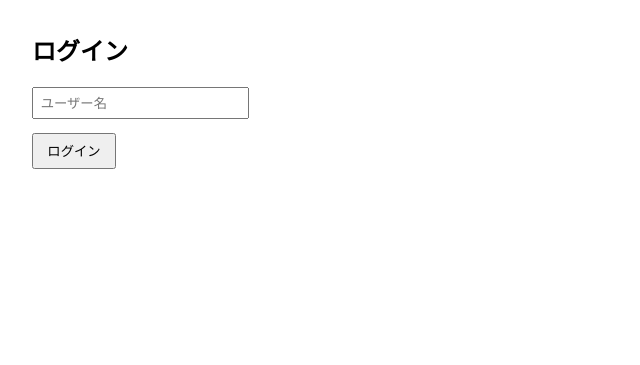
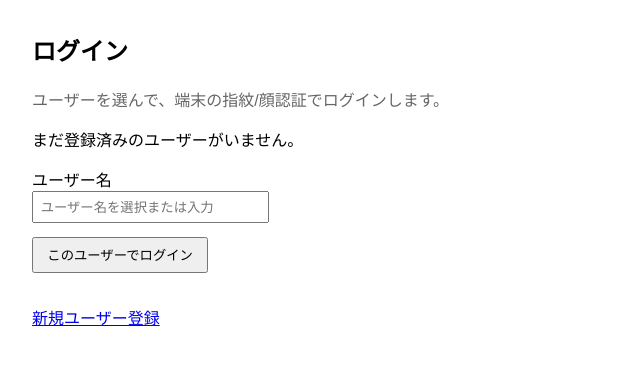
Before and after one commit to apxtj/Mahjong-score-tracker, a Flask app: page /login in a window 1280 px wide. Shown: the top 365 px of the page, without its empty margins (0-640 px from the left). Run offline with Flask 3, Linux system fonts and the light colour scheme.

Commit message:
loginfunc修正

```diff
--- a/app.py
+++ b/app.py
@@ -54,18 +54,14 @@ from auth import bp as auth_bp
 app.register_blueprint(auth_bp)
 
 def login_required(f):
-    # @wraps(f)
-    # def wrapper(*args, **kwargs):
-    #     logger.debug("login_user_id in session: %s", session.get("login_user_id"))
-    #     if "login_user_id" not in session:
-    #         logger.debug("Redirecting to login")
-    #         return redirect(url_for("auth.login_page", next=request.path))
-    #     return f(*args, **kwargs)
-    # return wrapper
-    # 一時的に認証を無効化するため、デコレータを no-op にしています。
-    # 必要に応じて元の実装に戻してください。
-    logger.info("Authentication disabled: login_required is a no-op.")
-    return f
+    @wraps(f)
+    def wrapper(*args, **kwargs):
+        logger.debug("login_user_id in session: %s", session.get("login_user_id"))
+        if "login_user_id" not in session:
+            logger.debug("Redirecting to login")
+            return redirect(url_for("auth.login_page", next=request.path))
+        return f(*args, **kwargs)
+    return wrapper
 
 def admin_required(f):
     @wraps(f)
--- a/auth.py
+++ b/auth.py
@@ -1,5 +1,6 @@
 from flask import Blueprint, request, jsonify, session, render_template
 import logging
+from urllib.parse import urlparse
 from fido2.server import Fido2Server,AuthenticationResponse
 from fido2.webauthn import PublicKeyCredentialRequestOptions, AttestedCredentialData, CollectedClientData, AuthenticatorData, AuthenticatorAssertionResponse, AuthenticationResponse as AuthenticationResponseWA
 from fido2.utils import websafe_encode, websafe_decode
@@ -18,17 +19,31 @@ import json
 
 bp = Blueprint("auth", __name__)
 
-# RP (Relying Party) and origin should be configurable for production
-# Use environment variables when deployed (Render), otherwise keep localhost defaults
-RP_ID = os.environ.get("RP_ID", "localhost")
-ORIGIN = os.environ.get("ORIGIN", "http://localhost:5000")
+def _resolve_origin():
+    return os.environ.get("ORIGIN") or os.environ.get("APP_URL") or "http://localhost:5000"
+
+
+def _resolve_rp_id():
+    rp_id = os.environ.get("RP_ID")
+    if rp_id:
+        return rp_id
+    origin = _resolve_origin()
+    parsed = urlparse(origin)
+    return parsed.hostname or "localhost"
+
+
+# RP (Relying Party) and origin should be configurable for production.
+# Set ORIGIN / APP_URL / RP_ID in the deployment environment; localhost is only for local development.
+RP_ID = _resolve_rp_id()
+ORIGIN = _resolve_origin()
 
 rp = PublicKeyCredentialRpEntity(id=RP_ID, name=os.environ.get("RP_NAME", "Mahjong App"))
 server = Fido2Server(rp)
 
 @bp.route("/login")
 def login_page():
-    return render_template("login.html")
+    users = User.query.order_by(User.username.asc()).all()
+    return render_template("login.html", users=users)
 
 @bp.route("/login_start", methods=["POST"])
 def login_start():
--- a/static/login.js
+++ b/static/login.js
@@ -29,14 +29,27 @@ async function arrayBufferToBase64(buffer) {
 }
 
 
+const userButtons = document.querySelectorAll('.user-option');
+const usernameInput = document.getElementById('username');
+
+userButtons.forEach((button) => {
+    button.addEventListener('click', () => {
+        const username = button.dataset.username;
+        usernameInput.value = username;
+        usernameInput.focus();
+        const errorDiv = document.getElementById('error');
+        if (errorDiv) errorDiv.textContent = '';
+    });
+});
+
 document.getElementById("loginForm").addEventListener("submit", async (e) => {
     e.preventDefault();
-    const username = document.getElementById("username").value.trim();
+    const username = usernameInput.value.trim();
     const errorDiv = document.getElementById("error");
     errorDiv.textContent = "";
 
     if (!username) {
-        errorDiv.textContent = "ユーザー名を入力してください";
+        errorDiv.textContent = "ユーザー名を選択してください";
         return;
     }
 
--- a/templates/login.html
+++ b/templates/login.html
@@ -5,19 +5,42 @@
 <title>ログイン</title>
 <style>
   body { font-family: sans-serif; margin: 2em; }
-  input { padding: 0.5em; margin-bottom: 1em; width: 200px; }
-  button { padding: 0.5em 1em; }
+  input { padding: 0.5em; margin-bottom: 1em; width: 220px; }
+  button { padding: 0.5em 1em; cursor: pointer; }
   #error { color: red; margin-top: 1em; }
+  .user-list { display: flex; flex-wrap: wrap; gap: 0.5em; margin: 1em 0; }
+  .user-option { border: 1px solid #ccc; border-radius: 999px; background: #f5f5f5; }
+  .helper { color: #666; margin-bottom: 1em; }
+  .muted-link { display: inline-block; margin-top: 1em; }
 </style>
 </head>
 <body>
 <h2>ログイン</h2>
+<p class="helper">ユーザーを選んで、端末の指紋/顔認証でログインします。</p>
+
+{% if users %}
+<div class="user-list" aria-label="登録済みユーザー一覧">
+  {% for user in users %}
+    <button type="button" class="user-option" data-username="{{ user.username }}">{{ user.username }}</button>
+  {% endfor %}
+</div>
+{% else %}
+<p>まだ登録済みのユーザーがいません。</p>
+{% endif %}
+
 <form id="loginForm">
-  <input type="text" id="username" placeholder="ユーザー名" required>
+  <label for="username">ユーザー名</label><br>
+  <input type="text" id="username" list="userList" placeholder="ユーザー名を選択または入力" required>
+  <datalist id="userList">
+    {% for user in users %}
+      <option value="{{ user.username }}">{{ user.username }}</option>
+    {% endfor %}
+  </datalist>
   <br>
-  <button type="submit">ログイン</button>
+  <button type="submit">このユーザーでログイン</button>
 </form>
 <div id="error"></div>
+<a class="muted-link" href="{{ url_for('auth.register_page') }}">新規ユーザー登録</a>
 
 <script src="{{ url_for('static', filename='login.js') }}"></script>
 </body>
```
Also changed, not shown: tests/test_profile_navigation_and_title_cache.py (+23 -1 lines), instance/mahjong.db.
